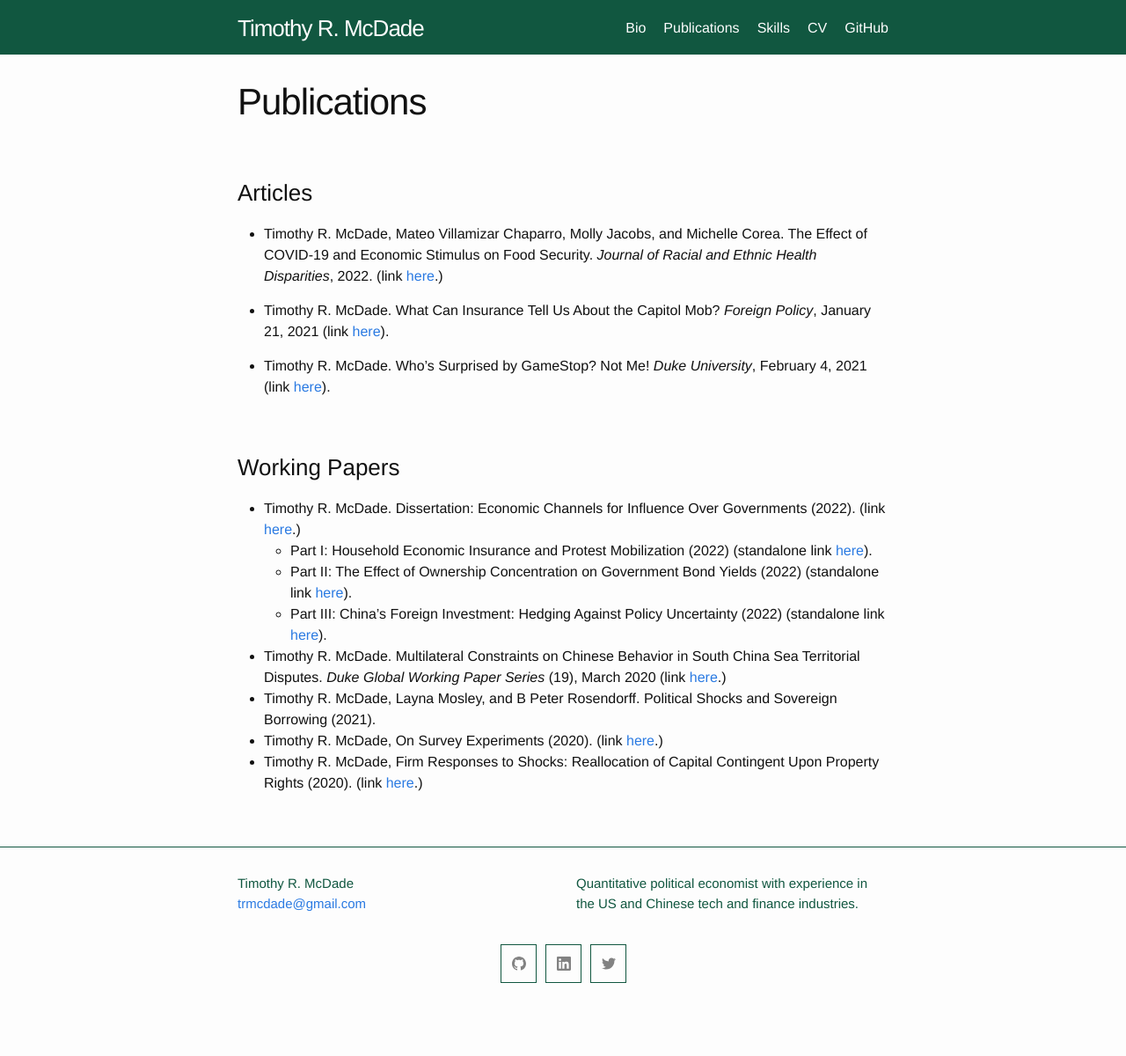
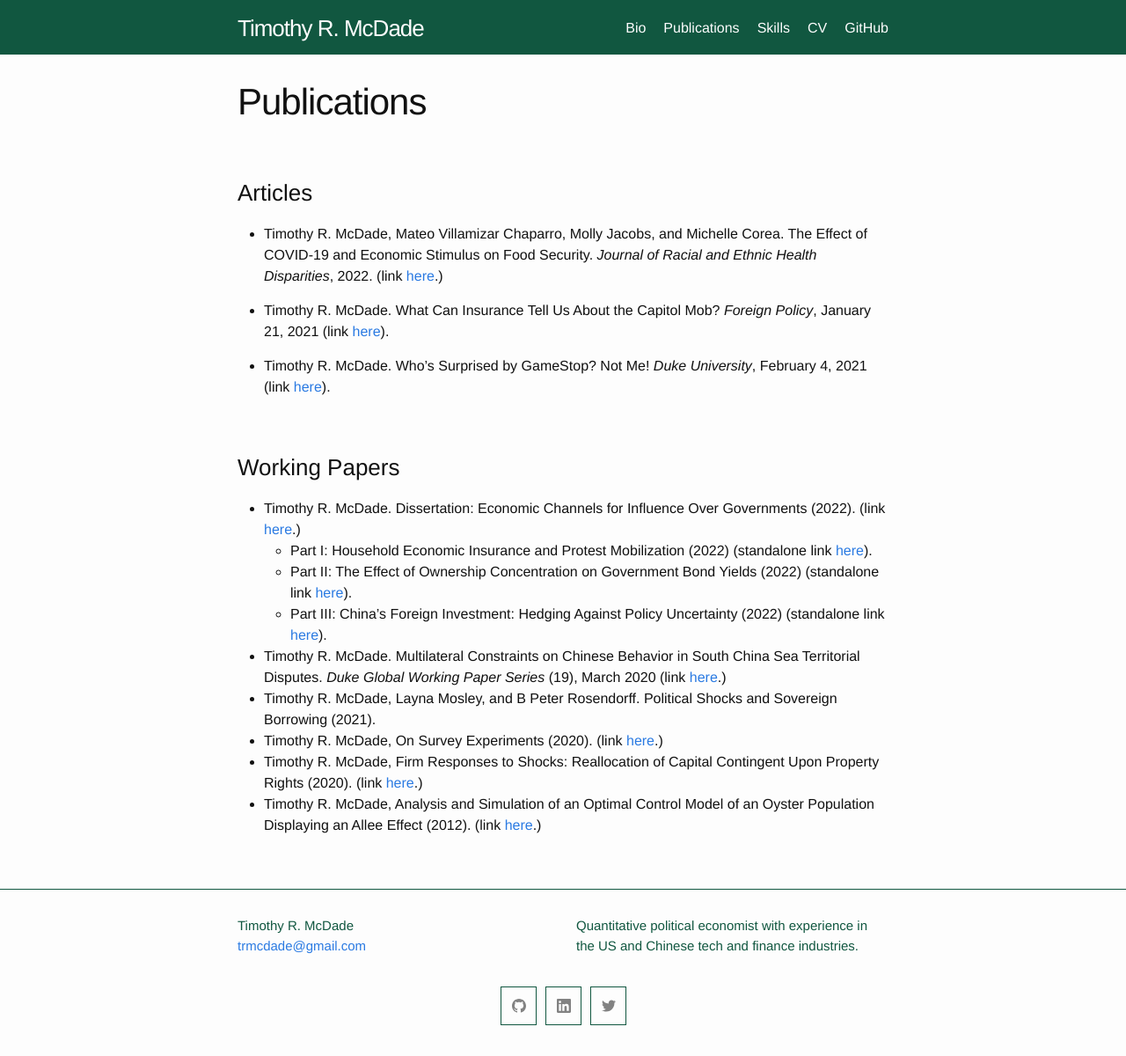
Before and after one commit to trmcdade/trmcdade.github.io, a Jekyll site: the page built from publications.md, in a window 1280 px wide. Shown: the whole page at 88% size. Built offline with Jekyll 4.4.1, drawn with Linux system fonts in a browser that asks for light colours; our own code applies the rules of GitHub Pages for plain Markdown files; before the commit the page ends 1152 px from its top, so only the background shows below that.

```diff
--- a/publications.md
+++ b/publications.md
@@ -22,3 +22,4 @@ title: Publications
   - Timothy R. McDade, Layna Mosley, and B Peter Rosendorff. Political Shocks and Sovereign Borrowing (2021).
   - Timothy R. McDade, On Survey Experiments (2020). (link <a href="assets/papers/McDade_Survey_Experiments_20200608.pdf">here</a>.)
   - Timothy R. McDade, Firm Responses to Shocks: Reallocation of Capital Contingent Upon Property Rights (2020). (link <a href="assets/papers/McDade_Firm_Capital_Reallocation_and_Property_Rights_20200430.pdf">here</a>.)
+  - Timothy R. McDade, Analysis and Simulation of an Optimal Control Model of an Oyster Population Displaying an Allee Effect (2012). (link <a href="assets/papers/McDade_Optimal_Control_Oyster_Population_2012.pdf">here</a>.)
```
Also changed, not shown: 1 other file.
